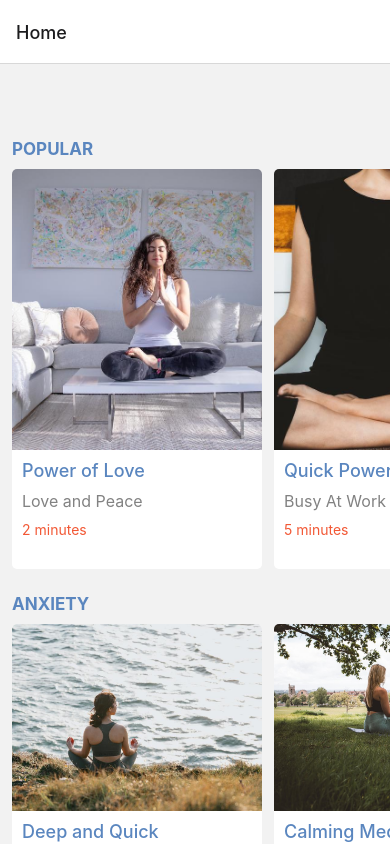
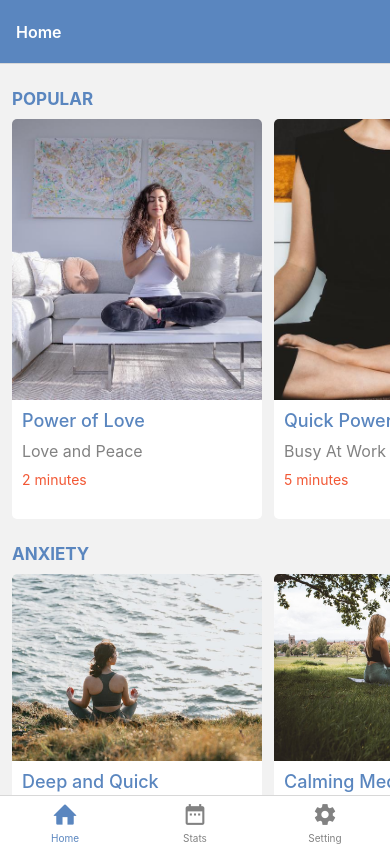
Before and after one commit to MohamedAhmed122/Heylinda, a React Native app: screen /StatsScreen in a window 390 px wide. Built offline with nearby package versions, Linux system fonts and the light colour scheme.

Commit message:
Created the Navigation of the APP

```diff
--- a/App.tsx
+++ b/App.tsx
@@ -1,4 +1,3 @@
-/* eslint-disable @typescript-eslint/no-unused-vars */
 import React from 'react';
 import AppNavigation from './src/navigation';
 
--- a/package.json
+++ b/package.json
@@ -10,8 +10,10 @@
     "lint": "eslint . --ext .js,.jsx,.ts,.tsx"
   },
   "dependencies": {
+    "@react-navigation/bottom-tabs": "^6.0.5",
     "@react-navigation/native": "^6.0.2",
     "@react-navigation/native-stack": "^6.0.5",
+    "@react-navigation/stack": "^6.0.7",
     "@types/react-native-calendars": "^1.1264.2",
     "@types/uuid": "^8.3.1",
     "babel-plugin-module-resolver": "^4.1.0",
--- /dev/null
+++ b/src/navigation/StackNavigation.tsx
@@ -0,0 +1,96 @@
+import React from 'react';
+//NAVIGATION
+import {createNativeStackNavigator} from '@react-navigation/native-stack';
+//TYPES
+import {
+  RootStackHomeParamList,
+  RootStackStatsParamList,
+  RootStackSettingsParamList,
+} from '@typeRoots/Routes';
+//SCREEN
+import HomeScreen from '@screens/HomeScreen';
+import PlayScreen from '@screens/PlayScreen';
+import StatsScreen from '@screens/StatsScreen';
+import SettingScreen from '@screens/SettingScreen';
+//STYLES
+import {StyleSheet} from 'react-native';
+import {colors} from 'config';
+
+export const HomeNavigation = () => {
+  const HomeStack = createNativeStackNavigator<RootStackHomeParamList>();
+  return (
+    <HomeStack.Navigator screenOptions={{presentation: 'modal'}}>
+      <HomeStack.Screen
+        options={{
+          headerTitle: 'Home',
+          headerStyle: styles.header,
+          headerTitleStyle: styles.headerTitle,
+        }}
+        name="HomeScreen"
+        component={HomeScreen}
+      />
+      <HomeStack.Screen
+        options={{
+          headerTitle: 'Play',
+          headerStyle: styles.header,
+          headerTitleStyle: styles.headerTitle,
+        }}
+        name="PlayScreen"
+        component={PlayScreen}
+      />
+    </HomeStack.Navigator>
+  );
+};
+
+export const StatsNavigation = () => {
+  const StatsStack = createNativeStackNavigator<RootStackStatsParamList>();
+  return (
+    <StatsStack.Navigator>
+      <StatsStack.Screen
+        name="StatsScreen"
+        component={StatsScreen}
+        options={{
+          headerTitle: 'Stats',
+          headerStyle: styles.header,
+          headerTitleStyle: styles.headerTitle,
+        }}
+      />
+    </StatsStack.Navigator>
+  );
+};
+
+export const SettingsNavigation = () => {
+  const SettingStack = createNativeStackNavigator<RootStackSettingsParamList>();
+  return (
+    <SettingStack.Navigator>
+      <SettingStack.Screen
+        options={{
+          title: 'Settings',
+          headerStyle: {
+            backgroundColor: '#f4511e',
+          },
+          headerTintColor: '#fff',
+          headerTitleStyle: {
+            fontWeight: 'bold',
+          },
+        }}
+        name="SettingsScreen"
+        component={SettingScreen}
+      />
+    </SettingStack.Navigator>
+  );
+};
+
+const styles = StyleSheet.create({
+  headerTitle: {
+    fontWeight: '600',
+    color: colors.white,
+    fontSize: 16,
+  },
+  header: {
+    backgroundColor: colors.secondary,
+  },
+  tabBarIcon: {
+    marginBottom: -3,
+  },
+});
--- a/src/navigation/index.tsx
+++ b/src/navigation/index.tsx
@@ -1,28 +1,59 @@
 import React from 'react';
 //NAVIGATION
 import {NavigationContainer} from '@react-navigation/native';
-import {createNativeStackNavigator} from '@react-navigation/native-stack';
+import {createBottomTabNavigator} from '@react-navigation/bottom-tabs';
+import {
+  StatsNavigation,
+  SettingsNavigation,
+  HomeNavigation,
+} from './StackNavigation';
 //TYPES
-import {RootStackParamList} from 'typeRoots/Routes';
-//SCREEN
-import HomeScreen from '@screens/HomeScreen';
-import Completed from 'screens/CompletedScreen';
-import NotFound from '@screens/NotFoundScreen/index';
-import PlayScreen from '@screens/PlayScreen/index';
-import StatsScreen from '@screens/StatsScreen/index';
+import {RootTabParamList} from 'typeRoots/Routes';
+//
+import Entypo from 'react-native-vector-icons/Entypo';
+import MaterialIcons from 'react-native-vector-icons/MaterialIcons';
+import {colors} from 'config';
 
-const Stack = createNativeStackNavigator<RootStackParamList>();
+const Tab = createBottomTabNavigator<RootTabParamList>();
 
 export default function index() {
   return (
     <NavigationContainer>
-      <Stack.Navigator>
-        <Stack.Screen name="Home" component={HomeScreen} />
-        <Stack.Screen name="Complete" component={Completed} />
-        <Stack.Screen name="NotFound" component={NotFound} />
-        <Stack.Screen name="Play" component={PlayScreen} />
-        <Stack.Screen name="Stats" component={StatsScreen} />
-      </Stack.Navigator>
+      <Tab.Navigator
+        screenOptions={{
+          headerShown: false,
+          tabBarActiveTintColor: colors.secondary,
+          tabBarInactiveTintColor: colors.gray,
+        }}>
+        <Tab.Screen
+          name="Home"
+          component={HomeNavigation}
+          options={{
+            tabBarIcon: ({color, size}) => (
+              <Entypo name="home" size={size} color={color} />
+            ),
+          }}
+        />
+
+        <Tab.Screen
+          name="Stats"
+          component={StatsNavigation}
+          options={{
+            tabBarIcon: ({color, size}) => (
+              <MaterialIcons name="date-range" size={size} color={color} />
+            ),
+          }}
+        />
+        <Tab.Screen
+          name="Setting"
+          component={SettingsNavigation}
+          options={{
+            tabBarIcon: ({color, size}) => (
+              <MaterialIcons name="settings" size={size} color={color} />
+            ),
+          }}
+        />
+      </Tab.Navigator>
     </NavigationContainer>
   );
 }
--- a/src/screens/HomeScreen/index.tsx
+++ b/src/screens/HomeScreen/index.tsx
@@ -7,7 +7,7 @@ import mainStyle from '@config/styles';
 
 const HomeScreen: React.FC = () => {
   return (
-    <ScrollView style={styles.screen}>
+    <ScrollView>
       <Text style={mainStyle.boldTitle}>popular </Text>
       <FlatList
         data={popular}
@@ -40,9 +40,6 @@ const HomeScreen: React.FC = () => {
 export default HomeScreen;
 
 const styles = StyleSheet.create({
-  screen: {
-    marginTop: 50,
-  },
   flatList: {
     marginBottom: 40,
   },
--- /dev/null
+++ b/src/screens/SettingScreen/index.tsx
@@ -0,0 +1,11 @@
+import React from 'react';
+import {Text, View} from 'react-native';
+// import styles from './styles';
+
+export default function SettingScreen() {
+  return (
+    <View>
+      <Text>SettingScreen</Text>
+    </View>
+  );
+}
--- /dev/null
+++ b/src/screens/SettingScreen/styles.ts
@@ -0,0 +1,13 @@
+// import {width, height, isSmallDevice, colors} from '@config/index';
+import {ScaledSheet} from 'react-native-size-matters';
+
+const styles = ScaledSheet.create({
+  container: {
+    width: '100@s', // = scale(100)
+    height: '200@vs', // = verticalScale(200)
+    padding: '2@msr', // = Math.round(moderateScale(2))
+    margin: 5,
+  },
+});
+
+export default styles;
```
Also changed, not shown: src/screens/HomeScreen/components/PopularCard/index.tsx (+5 -4 lines), src/typeRoots/Routes.ts (+20 -4 lines), 1 other file (tests, documents, lock files or other folders).
